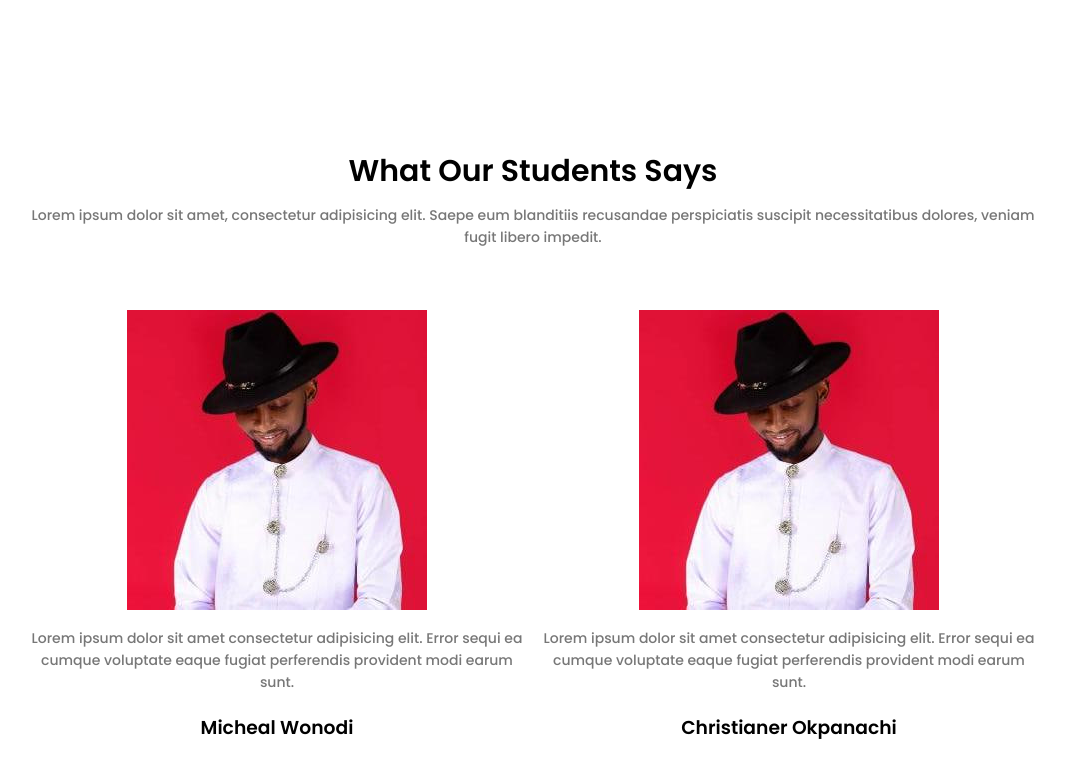
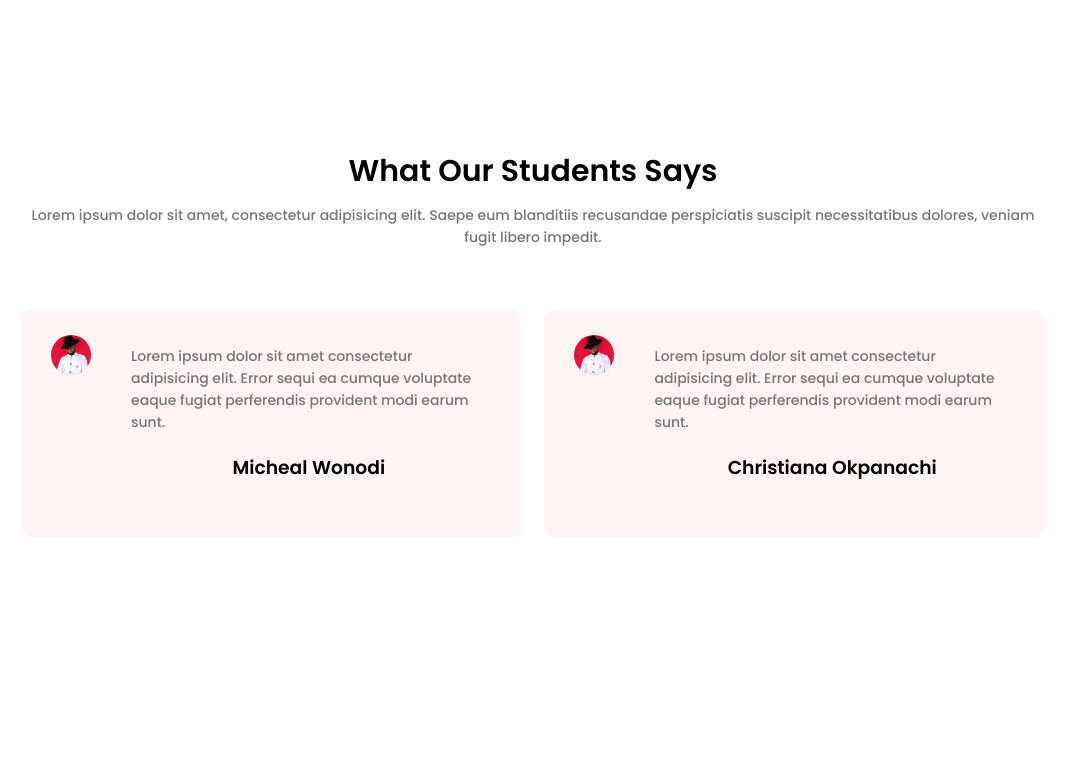
Before and after one commit to Umanahhope/Greacefield-website, a plain HTML site: page index.html in a window 1280 px wide. Shown: the part 3332-4109 px from the top of the page, without its empty margins (107-1172 px from the left). After the commit the page ends 3971 px from the top, so only its background shows below. Drawn offline with Linux system fonts and the light colour scheme; a web font is replaced by a local one.

Commit message:
Add files via upload

```diff
--- a/index.html
+++ b/index.html
@@ -188,7 +188,7 @@
    <img src="./images/hope.jpg" alt="">
    <div>
      <p>Lorem ipsum dolor sit amet consectetur adipisicing elit. Error sequi ea cumque voluptate eaque fugiat perferendis provident modi earum sunt.
-      <h3>Christianer Okpanachi</h3>
+      <h3>Christiana Okpanachi</h3>
      </p>
    </div>
 
--- a/style.css
+++ b/style.css
@@ -283,3 +283,19 @@ h3{
  padding-top: 50px;
  text-align: center;
 }
+.testimonial-col{
+ flex-basis:44%;
+ border-radius:10px;
+ margin-bottom:5%;
+ text-align: left;
+ background: #fff3f3;
+ padding:25px;
+ cursor:pointer;
+ display:flex;
+}
+.testimonial-col img{
+ height:40px;
+ margin-left: 5px;
+ margin-right:30px;
+ border-radius:50%;
+}
```
